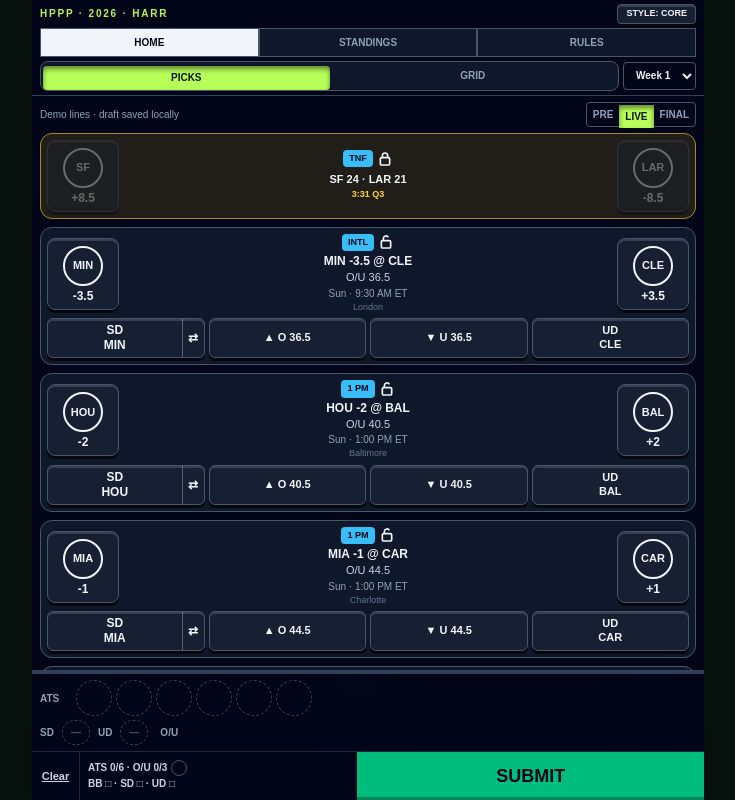
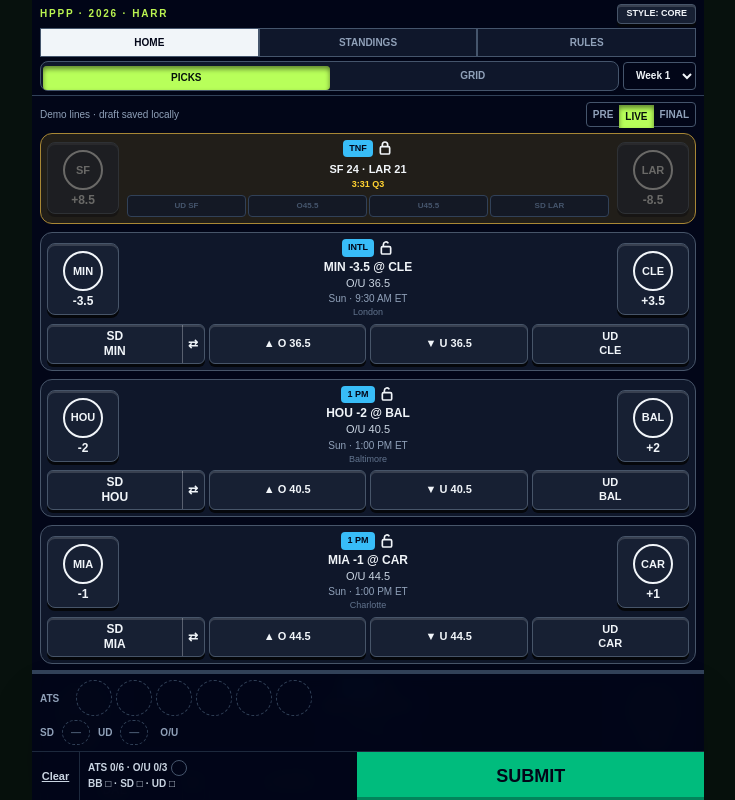
Before and after one commit to ghreichert96/nfl-pool, a Next.js app: page / in a window 1280 px wide. Both pictures are taken after a click on the button "LIVE". Shown: the top 800 px of the page, without its empty margins (272-1007 px from the left). Built offline with nearby package versions, Linux system fonts and the light colour scheme.

Commit message:
Refine live pick status display

```diff
--- a/src/features/picks/picks-experience.tsx
+++ b/src/features/picks/picks-experience.tsx
@@ -31,6 +31,63 @@ function resultClass(result?: "win" | "loss" | "tie") {
   if (result === "win") return "border-emerald-400 bg-emerald-700 text-white";
   if (result === "loss") return "border-red-400 bg-red-800 text-white";
   if (result === "tie") return "border-slate-400 bg-slate-600 text-white";
+  return idleClass;
+}
+
+function liveResultClass(result?: "win" | "loss" | "tie") {
+  if (result === "win")
+    return "border-amber-400 bg-emerald-900/80 text-emerald-100";
+  if (result === "loss") return "border-amber-400 bg-red-950/80 text-red-100";
+  return "border-amber-400 bg-amber-950/80 text-amber-100";
+}
+
+function lockedControlClass(
+  status: Game["status"],
+  selected: boolean,
+  result?: "win" | "loss" | "tie",
+) {
+  if (!selected) return "border-slate-700 bg-slate-900/70 text-slate-600";
+  return status === "final" ? resultClass(result) : liveResultClass(result);
+}
+
+function standingForTeam(
+  game: Game | undefined,
+  team: string,
+  kind: "ats" | "side",
+) {
+  if (!game) return undefined;
+  if (game.status === "final") return teamResult(game, team, kind);
+  if (game.status !== "live" || !game.score) return undefined;
+
+  const away =
+    kind === "ats" ? game.score.away + game.awaySpread : game.score.away;
+  const home = game.score.home;
+  const teamValue = team === game.away.abbreviation ? away : home;
+  const opponentValue = team === game.away.abbreviation ? home : away;
+  if (teamValue === opponentValue) return "tie" as const;
+  return teamValue > opponentValue ? ("win" as const) : ("loss" as const);
+}
+
+function standingForTotal(
+  game: Game | undefined,
+  direction: TotalPick["direction"],
+) {
+  if (!game) return undefined;
+  if (game.status === "final") return totalResult(game, direction);
+  if (game.status !== "live" || !game.score) return undefined;
+
+  const currentTotal = game.score.away + game.score.home;
+  if (currentTotal === game.total) return "tie" as const;
+  const over = currentTotal > game.total;
+  return (direction === "over") === over ? ("win" as const) : ("loss" as const);
+}
+
+function previewResultClass(
+  game: Game | undefined,
+  result?: "win" | "loss" | "tie",
+) {
+  if (game?.status === "live") return liveResultClass(result);
+  if (game?.status === "final") return resultClass(result);
   return idleClass;
 }
 
@@ -89,7 +146,7 @@ function TeamToggle({
   const status = game.status ?? "upcoming";
   const selectedStateClass =
     status === "live"
-      ? "border-amber-500 bg-amber-900/70 text-amber-100 shadow-[inset_0_3px_5px_rgb(0_0_0/0.5)] translate-y-0.5"
+      ? `${liveResultClass(standingForTeam(game, team, "ats"))} shadow-[inset_0_3px_5px_rgb(0_0_0/0.5)] translate-y-0.5`
       : status === "final"
         ? resultClass(teamResult(game, team, "ats"))
         : selectedClass;
@@ -143,30 +200,45 @@ function SmallToggle({
 function GameInfo({ game, picks }: { game: Game; picks: Picks }) {
   const status = game.status ?? "upcoming";
   const locked = status !== "upcoming";
+  const favorite = favoriteFor(game);
+  const underdog = underdogFor(game);
+  const awayIsFavorite = favorite === game.away.abbreviation;
   const total = picks.totals.find((pick) => pick.gameId === game.id);
-  const compactPicks = [
-    picks.suddenDeath?.gameId === game.id
-      ? {
-          label: `SD ${picks.suddenDeath.team}`,
-          result: teamResult(game, picks.suddenDeath.team, "side"),
+  const sdSelected = picks.suddenDeath?.gameId === game.id;
+  const udSelected = picks.underdog?.gameId === game.id;
+  const sdTeam = sdSelected ? picks.suddenDeath!.team : favorite;
+  const lockedControls: Array<{
+    label: string;
+    selected: boolean;
+    result: "win" | "loss" | "tie" | undefined;
+  }> = [
+    {
+      label: `SD ${sdTeam}`,
+      selected: sdSelected,
+      result: standingForTeam(game, sdTeam, "side"),
+    },
+    {
+      label: `O${game.total}`,
+      selected: total?.direction === "over",
+      result: standingForTotal(game, "over"),
+    },
+    {
+      label: `U${game.total}`,
+      selected: total?.direction === "under",
+      result: standingForTotal(game, "under"),
+    },
+    {
+      label: `UD ${underdog}`,
+      selected: udSelected,
+      result: standingForTeam(game, underdog, "side"),
+    },
+  ];
+  if (!awayIsFavorite) {
+    [lockedControls[0], lockedControls[3]] = [
+      lockedControls[3],
+      lockedControls[0],
+    ];
   }
-      : null,
-    total
-      ? {
-          label: `${total.direction === "over" ? "O" : "U"}${game.total}`,
-          result: totalResult(game, total.direction),
-        }
-      : null,
-    picks.underdog?.gameId === game.id
-      ? {
-          label: `UD ${picks.underdog.team}`,
-          result: teamResult(game, picks.underdog.team, "side"),
-        }
-      : null,
-  ].filter(Boolean) as Array<{
-    label: string;
-    result: "win" | "loss" | "tie" | undefined;
-  }>;
 
   return (
     <div className="flex min-w-0 flex-col items-center text-center">
@@ -185,18 +257,16 @@ function GameInfo({ game, picks }: { game: Game; picks: Picks }) {
           <span className="text-[9px] font-black uppercase text-amber-300">
             {status === "final" ? "Final" : game.score?.detail}
           </span>
-          {compactPicks.length > 0 && (
-            <div className="mt-1 flex max-w-full gap-0.5 overflow-hidden">
-              {compactPicks.map((pick) => (
+          <div className="mt-1 grid w-full grid-cols-4 gap-0.5">
+            {lockedControls.map((pick) => (
               <span
                 key={pick.label}
-                  className={`rounded-sm border px-1 py-0.5 text-[8px] font-black ${status === "final" ? resultClass(pick.result) : "border-amber-700 bg-amber-950/70 text-amber-100"}`}
+                className={`truncate rounded-sm border px-0.5 py-1 text-[8px] font-black ${lockedControlClass(status, pick.selected, pick.result)}`}
               >
                 {pick.label}
               </span>
             ))}
           </div>
-          )}
         </>
       ) : (
         <>
@@ -384,7 +454,7 @@ function teamResult(
   team: string,
   kind: "ats" | "side",
 ) {
-  if (!game?.result) return undefined;
+  if (game?.status !== "final" || !game.result) return undefined;
   const winner = kind === "ats" ? game.result.atsWinner : game.result.winner;
   if (winner === null) return "tie" as const;
   return winner === team ? ("win" as const) : ("loss" as const);
@@ -394,7 +464,7 @@ function totalResult(
   game: Game | undefined,
   direction: TotalPick["direction"],
 ) {
-  if (!game?.result) return undefined;
+  if (game?.status !== "final" || !game.result) return undefined;
   if (game.result.totalWinner === null) return "tie" as const;
   return game.result.totalWinner === direction
     ? ("win" as const)
@@ -404,15 +474,17 @@ function totalResult(
 function Preview({
   picks,
   setPicks,
+  games,
 }: {
   picks: Picks;
   setPicks: React.Dispatch<React.SetStateAction<Picks>>;
+  games: Game[];
 }) {
   const [message, setMessage] = useState("Draft saved on this device");
   const [submittedDraft, setSubmittedDraft] = useState<string | null>(null);
-  const games = useMemo(
-    () => new Map(MOCK_GAMES.map((game) => [game.id, game])),
-    [],
+  const gameMap = useMemo(
+    () => new Map(games.map((game) => [game.id, game])),
+    [games],
   );
   const serializedDraft = JSON.stringify(picks);
   const complete =
@@ -454,7 +526,7 @@ function Preview({
                     bestBet: bestBet ? null : pick,
                   }))
                 }
-                className={`relative grid size-9 shrink-0 place-items-center rounded-full border text-[10px] font-black ${resultClass(teamResult(games.get(pick.gameId), pick.team, "ats"))} ${bestBet ? "ring-2 ring-amber-300 ring-offset-1 ring-offset-slate-950" : ""}`}
+                className={`relative grid size-9 shrink-0 place-items-center rounded-full border text-[10px] font-black ${previewResultClass(gameMap.get(pick.gameId), standingForTeam(gameMap.get(pick.gameId), pick.team, "ats"))} ${bestBet ? "ring-2 ring-amber-300 ring-offset-1 ring-offset-slate-950" : ""}`}
               >
                 {bestBet && (
                   <span className="absolute -top-2 text-sm text-amber-300">
@@ -469,23 +541,23 @@ function Preview({
         <div className="flex items-center gap-2 overflow-x-auto text-[10px] font-black">
           <span className="text-slate-400">SD</span>
           <span
-            className={`rounded-full border px-2 py-1 ${picks.suddenDeath ? resultClass(teamResult(games.get(picks.suddenDeath.gameId), picks.suddenDeath.team, "side")) : "border-dashed border-slate-700 text-slate-600"}`}
+            className={`rounded-full border px-2 py-1 ${picks.suddenDeath ? previewResultClass(gameMap.get(picks.suddenDeath.gameId), standingForTeam(gameMap.get(picks.suddenDeath.gameId), picks.suddenDeath.team, "side")) : "border-dashed border-slate-700 text-slate-600"}`}
           >
             {picks.suddenDeath?.team ?? "—"}
           </span>
           <span className="text-slate-400">UD</span>
           <span
-            className={`rounded-full border px-2 py-1 ${picks.underdog ? resultClass(teamResult(games.get(picks.underdog.gameId), picks.underdog.team, "side")) : "border-dashed border-slate-700 text-slate-600"}`}
+            className={`rounded-full border px-2 py-1 ${picks.underdog ? previewResultClass(gameMap.get(picks.underdog.gameId), standingForTeam(gameMap.get(picks.underdog.gameId), picks.underdog.team, "side")) : "border-dashed border-slate-700 text-slate-600"}`}
           >
             {picks.underdog?.team ?? "—"}
           </span>
           <span className="ml-1 text-slate-400">O/U</span>
           {picks.totals.map((pick) => {
-            const game = games.get(pick.gameId);
+            const game = gameMap.get(pick.gameId);
             return (
               <span
                 key={pick.gameId}
-                className={`whitespace-nowrap rounded-full border px-2 py-1 ${resultClass(totalResult(game, pick.direction))}`}
+                className={`whitespace-nowrap rounded-full border px-2 py-1 ${previewResultClass(game, standingForTotal(game, pick.direction))}`}
               >
                 {game?.away.abbreviation}/{game?.home.abbreviation}{" "}
                 {pick.direction === "over" ? "O" : "U"}
@@ -681,7 +753,7 @@ export function PicksExperience() {
               />
             ))}
           </section>
-          <Preview picks={picks} setPicks={setPicks} />
+          <Preview picks={picks} setPicks={setPicks} games={games} />
         </>
       )}
     </main>
```
Also changed, not shown: 1 other file (tests, documents, lock files or other folders). Lines whose indentation alone changed are shown as unchanged.
